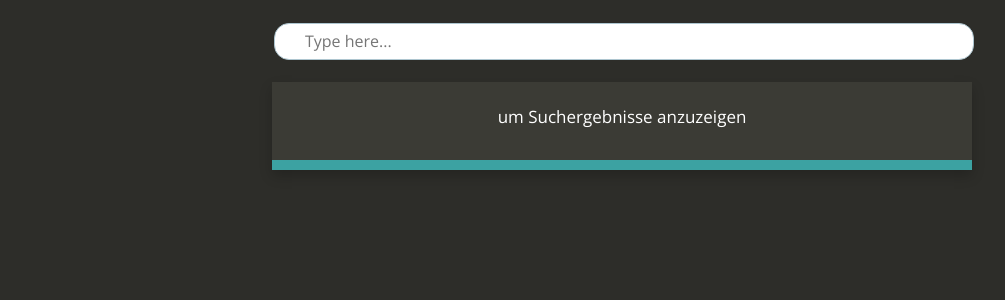
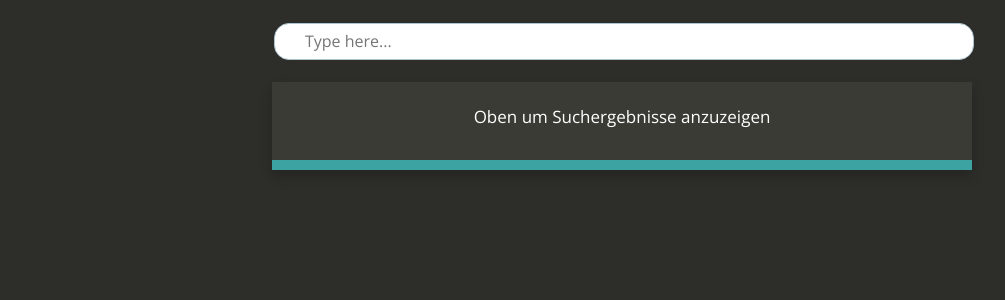
Before and after one commit to eski1337/lblb-it-ffd00, a Jekyll site: the page built from search.html, in a window 1280 px wide. Shown: the part 223-523 px from the top of the page, without its empty margins (18-1023 px from the left). Built offline with Jekyll 4.4.1, drawn with Linux system fonts in a browser that asks for light colours; nearby versions of some CDN libraries.

Commit message:
search.html: changed

```diff
--- a/search.html
+++ b/search.html
@@ -10,7 +10,7 @@ layout: default
     <div id="search-container">
       <input type="text" id="search-input" placeholder="Type here...">
       <div class="col-md-12 content-panel articles">
-        <ul id="results-container"><small>um Suchergebnisse anzuzeigen</small></ul>
+        <ul id="results-container"><small>Oben um Suchergebnisse anzuzeigen</small></ul>
       </div>
     </div>
 
```
